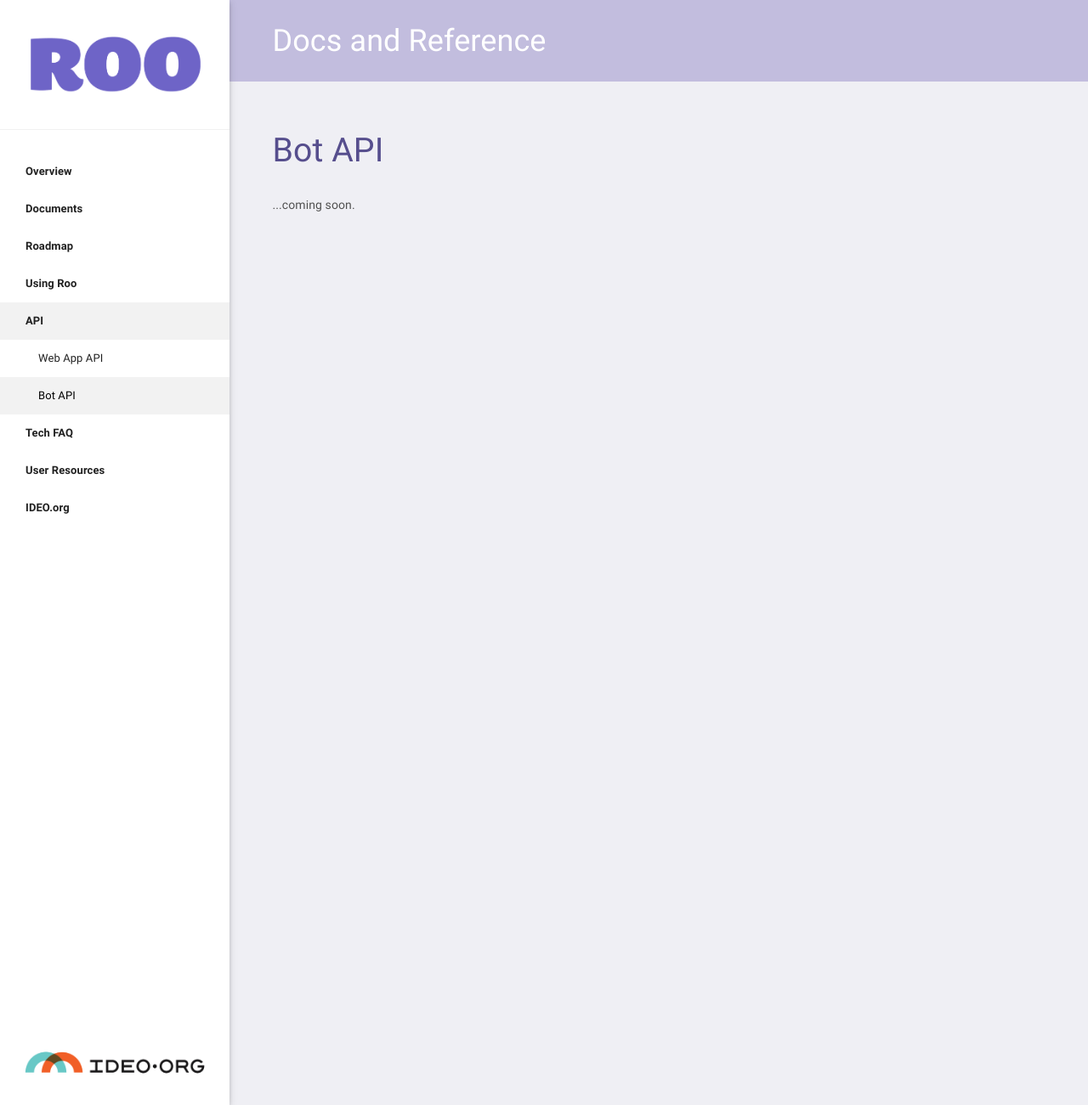
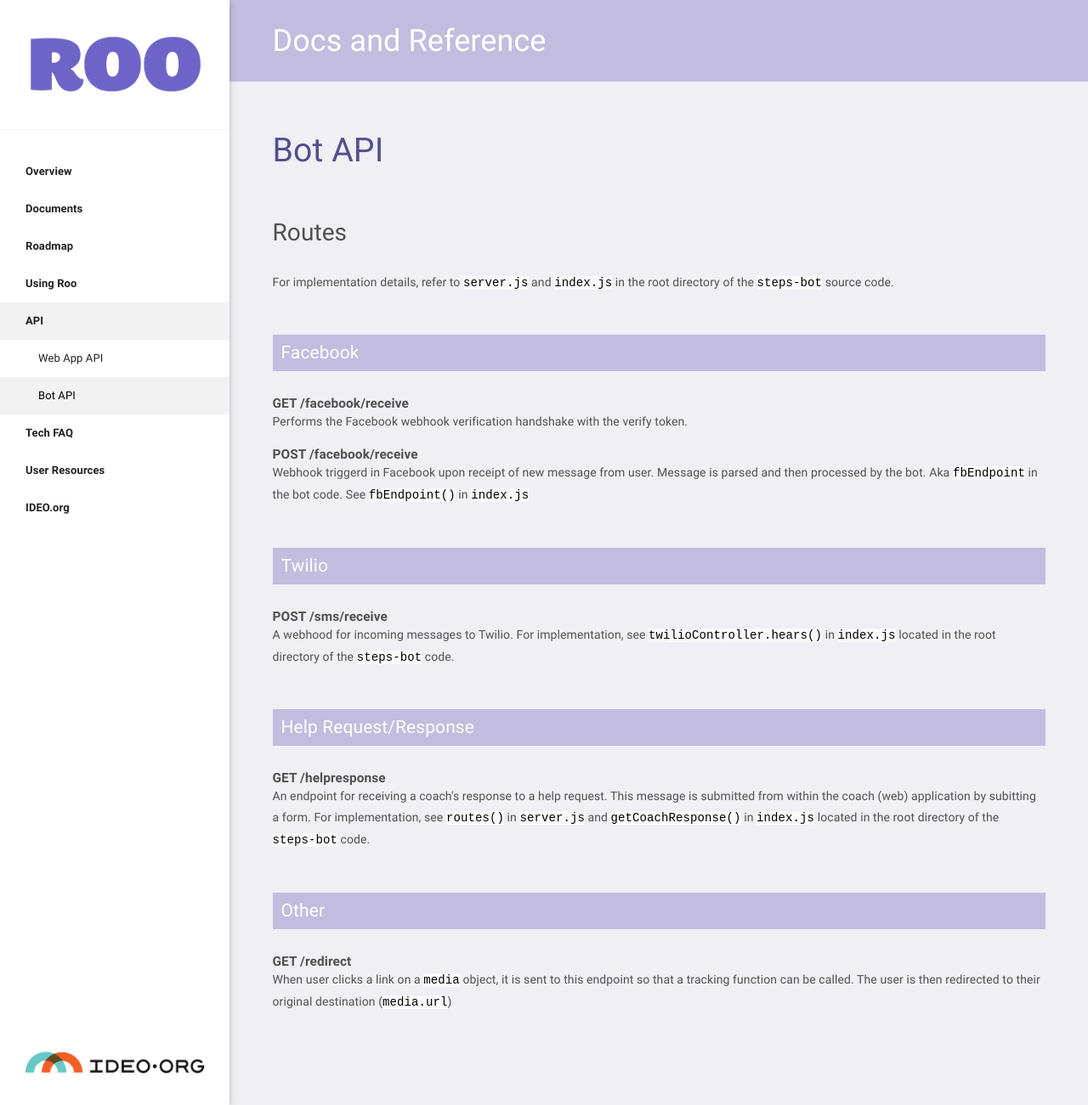
Before and after one commit to IDEOorg/roo_docs_site, a Jekyll site: the page built from _pages/05-API/02-bot.md, in a window 1280 px wide and 1301 px high. Shown: the whole window at 85% size. Built offline with Jekyll 4.4.1, drawn with Linux system fonts in a browser that asks for light colours.

Commit message:
adds 1st pass at bot api

```diff
--- a/_pages/05-API/02-bot.md
+++ b/_pages/05-API/02-bot.md
@@ -5,7 +5,34 @@ title: Bot API
 ---
 
 <div class="row">
-  <div class="col l12">
-    ...coming soon.
+  <div class="col l12 controller">
+    <h2>Routes</h2>
+    <p class="font-style: italic">For implementation details, refer to <span class="inline-code">server.js</span> and <span class="inline-code">index.js</span> in the root directory of the <span class="inline-code">steps-bot</span> source code.</p>
+  </div>
+  <div class="col l12 controller">
+    <h3 class="highlight-title">Facebook</h3>
+    <h4 class="title-break">GET /facebook/receive</h4>
+    <p>Performs the Facebook webhook verification handshake with the verify token.</p>
+    <span></span> <!-- here just to page the page more readable in IDE -->
+    <h4 class="title-break">POST /facebook/receive</h4>
+    <p>Webhook triggerd in Facebook upon receipt of new message from user. Message is parsed and then processed by the bot. Aka <span class="inline-code">fbEndpoint</span> in the bot code. See <span class="inline-code">fbEndpoint()</span> in <span class="inline-code">index.js</span> </p>
+    <span></span> <!-- here just to page the page more readable in IDE -->
+  </div>
+  <div class="col l12 controller">
+    <h3 class="highlight-title">Twilio</h3>
+    <h4 class="title-break">POST /sms/receive</h4>
+    <p>A webhood for incoming messages to Twilio. For implementation, see <span class="inline-code">twilioController.hears()</span> in <span class="inline-code">index.js</span> located in the root directory of the <span class="inline-code">steps-bot</span> code.</p>
+    <span></span> <!-- here just to page the page more readable in IDE -->
+  </div>
+  <div class="col l12 controller">
+    <h3 class="highlight-title">Help Request/Response</h3>
+    <h4 class="title-break">GET /helpresponse</h4>
+    <p>An endpoint for receiving a coach's response to a help request. This message is submitted from within the coach (web) application by subitting a form. For implementation, see <span class="inline-code">routes()</span> in <span class="inline-code">server.js</span> and <span class="inline-code">getCoachResponse()</span> in <span class="inline-code">index.js</span> located in the root directory of the <span class="inline-code">steps-bot</span> code.</p>
+    <span></span> <!-- here just to page the page more readable in IDE -->
+  </div>
+  <div class="col l12 controller">
+    <h3 class="highlight-title">Other</h3>
+    <h4 class="title-break">GET /redirect</h4>
+    <p>When user clicks a link on a <span class="inline-code">media</span> object, it is sent to this endpoint so that a tracking function can be called. The user is then redirected to their original destination (<span class="inline-code">media.url</span>)</p>
   </div>
 </div>
```
Also changed, not shown: 1 other file.
